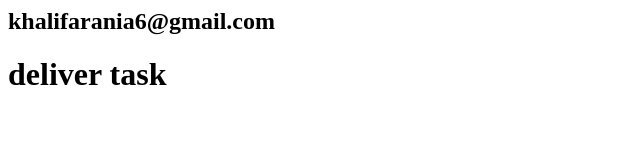
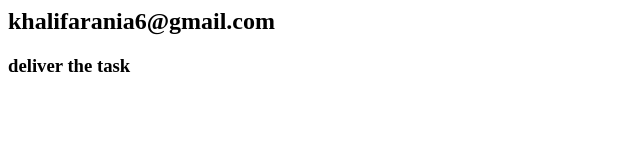
Before and after one commit to rania504/git_lab, a plain HTML site: page index.html in a window 1280 px wide. Shown: the whole page, without its empty margins (0-640 px from the left). Drawn offline with Linux system fonts and the light colour scheme.

Commit message:
update h1 to h3 and add the keyword

```diff
--- a/index.html
+++ b/index.html
@@ -6,6 +6,6 @@
 </head>
 <body>
     <h2>khalifarania6@gmail.com</h2>
-    <h1>deliver task</h1>
+    <h3>deliver the task</h3>
 </body>
 </html>
```
